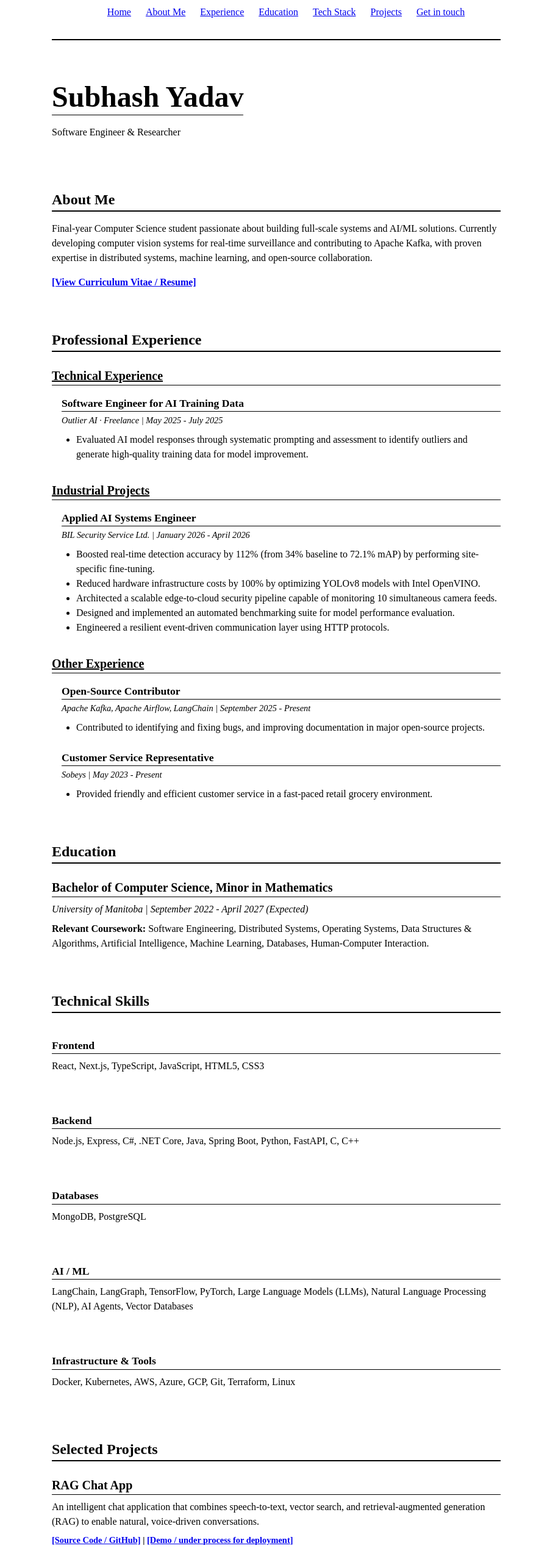
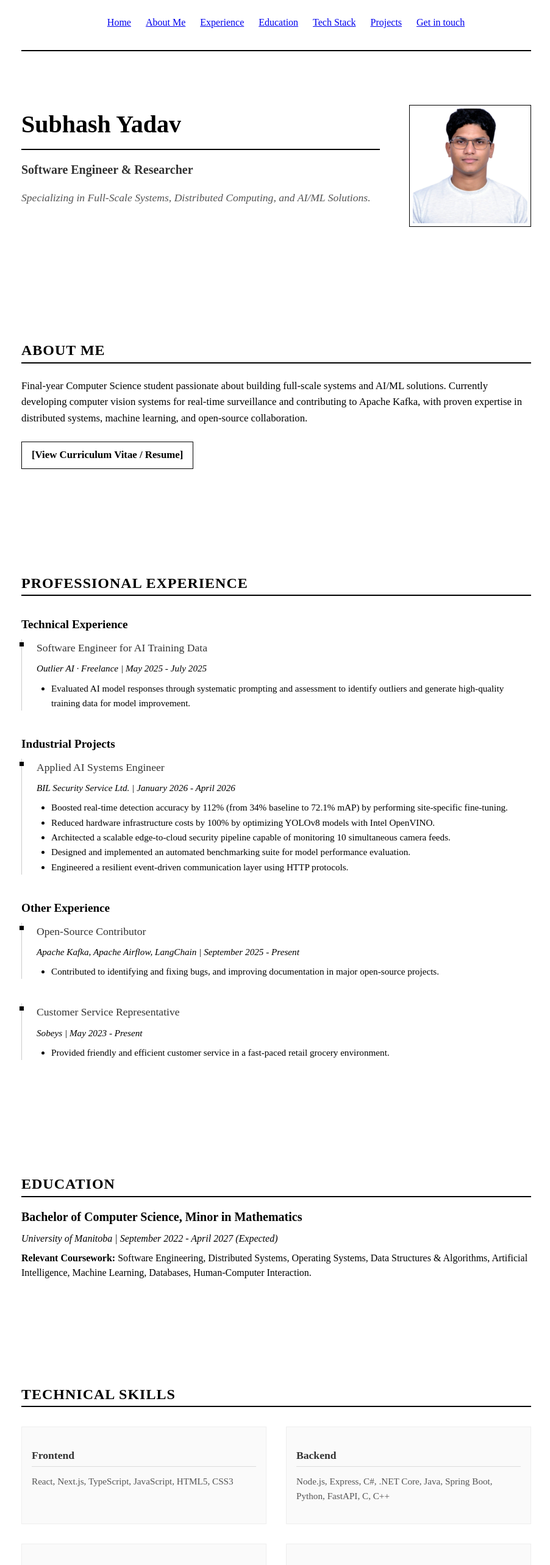
Before and after one commit to subhashyadavon/SubhashYadav, a React (Vite) app: page / in a window 1280 px wide. Shown: the part 40-2606 px from the top of the page at 61% size, without its empty margins (187-1089 px from the left). Built offline with nearby package versions, Linux system fonts and the light colour scheme.

Commit message:
style: structured academic refinement and profile picture integration

```diff
--- a/src/components/About/About.css
+++ b/src/components/About/About.css
@@ -6,16 +6,29 @@
     font-size: 1.5rem;
     font-weight: bold;
     border-bottom: 2px solid #000;
-    margin-bottom: 1rem;
+    margin-bottom: 1.5rem;
+    text-transform: uppercase;
+    letter-spacing: 1px;
 }
 
 .about p {
-    margin-bottom: 1rem;
-    font-size: 1rem;
-    line-height: 1.5;
+    margin-bottom: 1.5rem;
+    font-size: 1.05rem;
+    line-height: 1.6;
 }
 
 .about a {
     font-family: var(--font-main);
     font-weight: bold;
+    color: #000;
+    text-decoration: none;
+    border: 1px solid #000;
+    padding: 0.5rem 1rem;
+    display: inline-block;
+    transition: all 0.2s ease;
 }
+
+.about a:hover {
+    background: #000;
+    color: #fff;
+}
--- a/src/components/Contact/Contact.css
+++ b/src/components/Contact/Contact.css
@@ -6,59 +6,86 @@
     font-size: 1.5rem;
     font-weight: bold;
     border-bottom: 2px solid #000;
-    margin-bottom: 1rem;
+    margin-bottom: 2rem;
+    text-transform: uppercase;
+    letter-spacing: 1px;
 }
 
 .contact-details {
-    margin-bottom: 1.5rem;
+    margin-bottom: 2rem;
+    padding: 1.5rem;
+    background: #fafafa;
+    border: 1px solid #eee;
 }
 
 .contact-details p {
-    margin-bottom: 0.5rem;
+    margin-bottom: 0.75rem;
+    font-size: 1.05rem;
+}
+
+.contact-details p strong {
+    min-width: 100px;
+    display: inline-block;
 }
 
 .contact-form {
-    margin-top: 1.5rem;
-    max-width: 600px;
+    margin-top: 2rem;
+    max-width: 100%;
 }
 
 .form-group {
-    margin-bottom: 1rem;
+    margin-bottom: 1.5rem;
     display: flex;
     flex-direction: column;
 }
 
 .form-group label {
     font-weight: bold;
-    margin-bottom: 0.25rem;
+    margin-bottom: 0.5rem;
+    font-size: 0.95rem;
+    text-transform: uppercase;
+    letter-spacing: 0.5px;
 }
 
 .form-group input, .form-group textarea {
-    padding: 0.5rem;
-    border: 1px solid #000;
-    font-family: inherit;
+    padding: 0.75rem;
+    border: 1px solid #ccc;
+    font-family: var(--font-main);
     font-size: 1rem;
+    background: #fff;
+}
+
+.form-group input:focus, .form-group textarea:focus {
+    border-color: #000;
+    outline: none;
 }
 
 .contact button {
-    padding: 0.5rem 1rem;
+    padding: 0.75rem 2rem;
     background: #000;
     color: #fff;
-    border: none;
+    border: 1px solid #000;
     cursor: pointer;
     font-size: 1rem;
-    font-family: inherit;
+    font-family: var(--font-main);
+    font-weight: bold;
+    transition: all 0.2s ease;
 }
 
 .contact button:hover {
-    background: #333;
+    background: #fff;
+    color: #000;
 }
 
 .form-feedback {
-    margin-top: 1rem;
+    margin-top: 1.5rem;
     font-weight: bold;
+    color: #000;
+    border: 1px solid #000;
+    padding: 1rem;
+    display: inline-block;
 }
 
 .contact-title, .contact-left, .dialog-overlay, .contact-wrapper, .contact-section {
-    display: block; /* Removed glass card wrapper and flex grouping */
+    display: block;
 }
--- a/src/components/Education/Education.css
+++ b/src/components/Education/Education.css
@@ -24,8 +24,8 @@
     line-height: 1.5;
 }
 
-.education-line, .education-dot, .education-title {
+.education-line,
+.education-dot,
+.education-title {
     display: none !important;
 }
-
-}
--- a/src/components/Experience/Experience.css
+++ b/src/components/Experience/Experience.css
@@ -6,41 +6,64 @@
     font-size: 1.5rem;
     font-weight: bold;
     border-bottom: 2px solid #000;
-    margin-bottom: 1rem;
-}
-
-.experience-category {
     margin-bottom: 2rem;
-}
-
-.experience-category h3 {
-    font-size: 1.25rem;
-    font-weight: bold;
-    margin-bottom: 1rem;
-    text-decoration: underline;
+    text-transform: uppercase;
+    letter-spacing: 1px;
 }
 
 .experience-item {
-    margin-bottom: 1.5rem;
-    padding-left: 1rem;
+    margin-bottom: 2.5rem;
+    padding-left: 1.5rem;
+    border-left: 1px solid #ccc;
+    position: relative;
+}
+
+.experience-item::before {
+    content: '';
+    position: absolute;
+    left: -4px;
+    top: 5px;
+    width: 7px;
+    height: 7px;
+    background: #000;
+}
+
+.experience-header {
+    display: flex;
+    justify-content: space-between;
+    align-items: flex-start;
+    margin-bottom: 0.5rem;
+}
+
+.experience-item h3 {
+    font-size: 1.25rem;
+    font-weight: bold;
+    margin: 0;
+}
+
+.experience-date {
+    font-size: 0.9rem;
+    font-style: italic;
+    color: #555;
 }
 
 .experience-item h4 {
     font-size: 1.1rem;
-    margin: 0;
+    font-weight: normal;
+    margin: 0.25rem 0;
+    color: #333;
 }
 
 .experience-item p {
-    margin: 0.25rem 0 0.5rem 0;
-    font-size: 0.9rem;
+    margin: 0.5rem 0;
+    font-size: 0.95rem;
 }
 
 .experience-item ul {
     margin: 0.5rem 0 0 1.5rem;
+    font-size: 0.95rem;
 }
 
 .experience-tabs, .experience-line, .timeline-dot, .experience-logo {
     display: none !important;
 }
-
-}
--- a/src/components/Hero/Hero.css
+++ b/src/components/Hero/Hero.css
@@ -1,33 +1,38 @@
 .hero {
-    display: flex;
-    flex-direction: column;
-    align-items: flex-start;
-    gap: 1rem;
-    margin: 4rem 0;
-    padding: 0;
+    margin: 4rem 0 6rem 0;
 }
 
-.hero h1 {
-    font-size: 3rem;
+.hero-subtitle {
+    font-size: 1.25rem;
     font-weight: bold;
-    margin: 0;
-    line-height: 1.2;
+    margin-top: 1rem;
+    color: #333;
 }
 
-.hero h1 span {
-    color: #000;
+.hero-tagline {
+    font-size: 1.1rem;
+    font-style: italic;
+    color: #555;
+    max-width: 600px;
+    margin-top: 0.5rem;
 }
 
-.hero-action {
-    display: none;
+.profile-img {
+    width: 200px;
+    height: 200px;
+    object-fit: cover;
+    border: 1px solid #000;
+    padding: 5px;
+    background: #fff;
 }
 
-.hero-intro, .loading-bar, .scroll-chevrons, .availability-badge {
+.hero h1 span, .hero-action, .hero-intro, .loading-bar, .scroll-chevrons, .availability-badge {
     display: none !important;
 }
 
-@media (max-width: 600px) {
-    .hero h1 {
-        font-size: 2rem;
+@media (max-width: 768px) {
+    .profile-img {
+        width: 150px;
+        height: 150px;
     }
 }
--- a/src/components/Hero/Hero.jsx
+++ b/src/components/Hero/Hero.jsx
@@ -1,11 +1,20 @@
 import React from 'react'
 import './Hero.css'
+import profile_img from '../../assets/subhash.jpeg'
 
 const Hero = () => {
     return (
         <section id='home' className='hero'>
-            <h1>Subhash Yadav</h1>
-            <p>Software Engineer & Researcher</p>
+            <div className="two-column">
+                <div className="left">
+                    <h1>Subhash Yadav</h1>
+                    <p className="hero-subtitle">Software Engineer & Researcher</p>
+                    <p className="hero-tagline">Specializing in Full-Scale Systems, Distributed Computing, and AI/ML Solutions.</p>
+                </div>
+                <div className="right">
+                    <img src={profile_img} alt="Subhash Yadav" className="profile-img" />
+                </div>
+            </div>
         </section>
     )
 }
--- a/src/components/MyWork/MyWork.css
+++ b/src/components/MyWork/MyWork.css
@@ -6,30 +6,53 @@
     font-size: 1.5rem;
     font-weight: bold;
     border-bottom: 2px solid #000;
-    margin-bottom: 1rem;
+    margin-bottom: 2rem;
+    text-transform: uppercase;
+    letter-spacing: 1px;
+}
+
+.mywork-container {
+    display: grid;
+    grid-template-columns: repeat(auto-fill, minmax(400px, 1fr));
+    gap: 3rem;
 }
 
 .project-item {
-    margin-bottom: 2rem;
+    margin-bottom: 0;
+    padding: 1.5rem;
+    border: 1px solid #ddd;
+    background: #fdfdfd;
 }
 
 .project-item h3 {
     font-size: 1.25rem;
     font-weight: bold;
-    margin-bottom: 0.5rem;
+    margin-bottom: 1rem;
+    border-bottom: 1px solid #eee;
+    padding-bottom: 0.5rem;
 }
 
 .project-item p {
-    margin-bottom: 0.5rem;
-    line-height: 1.5;
+    margin-bottom: 1rem;
+    line-height: 1.6;
+    font-size: 0.95rem;
 }
 
 .project-links {
     font-family: var(--font-main);
     font-weight: bold;
-    font-size: 0.9rem;
+    font-size: 0.85rem;
+    margin-top: 1rem;
+    border-top: 1px solid #eee;
+    padding-top: 0.75rem;
 }
 
 .mywork-title, .project-image-container, .project-overlay, .mywork-wrapper {
-    display: block; /* Removed glass card wrapper */
+    display: block;
 }
+
+@media (max-width: 480px) {
+    .mywork-container {
+        grid-template-columns: 1fr;
+    }
+}
--- a/src/components/TechStack/TechStack.css
+++ b/src/components/TechStack/TechStack.css
@@ -6,24 +6,36 @@
     font-size: 1.5rem;
     font-weight: bold;
     border-bottom: 2px solid #000;
-    margin-bottom: 1rem;
+    margin-bottom: 2rem;
+    text-transform: uppercase;
+    letter-spacing: 1px;
 }
 
 .skills-container {
-    display: flex;
-    flex-direction: column;
-    gap: 1.5rem;
+    display: grid;
+    grid-template-columns: repeat(auto-fill, minmax(280px, 1fr));
+    gap: 2rem;
+}
+
+.skill-category {
+    padding: 1rem;
+    border: 1px solid #eee;
+    background: #fafafa;
 }
 
 .skill-category h3 {
     font-size: 1.1rem;
     font-weight: bold;
-    margin-bottom: 0.5rem;
+    margin-bottom: 0.75rem;
+    color: #333;
+    border-bottom: 1px solid #ddd;
+    padding-bottom: 0.25rem;
 }
 
 .skill-category p {
-    font-size: 1rem;
-    line-height: 1.5;
+    font-size: 0.95rem;
+    line-height: 1.6;
+    color: #555;
 }
 
 .skill-badges, .techstack-title {
--- a/src/index.css
+++ b/src/index.css
@@ -3,6 +3,8 @@
   --color-text: #000000;
   --color-link: #0000ee;
   --color-link-visited: #551a8b;
+  --color-border: #dddddd;
+  --color-section-bg: #fcfcfc;
   --font-main: "Times New Roman", Times, serif;
 }
 
@@ -16,16 +18,32 @@ body {
   background: var(--color-bg);
   color: var(--color-text);
   font-family: var(--font-main);
-  line-height: 1.5;
-  padding: 2rem;
-  max-width: 800px;
+  line-height: 1.6;
+  padding: 3rem 2rem;
+  max-width: 900px;
   margin: 0 auto;
 }
 
-h1, h2, h3, h4 {
-  margin-top: 1.5rem;
+h1 {
+  font-size: 2.5rem;
   margin-bottom: 0.5rem;
-  border-bottom: 1px solid #000;
+  border-bottom: 2px solid #000;
+  padding-bottom: 0.5rem;
+}
+
+h2 {
+  font-size: 1.5rem;
+  margin-top: 2rem;
+  margin-bottom: 1rem;
+  border-bottom: 1.5px solid #000;
+  text-transform: uppercase;
+  letter-spacing: 1px;
+}
+
+h3 {
+  font-size: 1.2rem;
+  margin-top: 1rem;
+  margin-bottom: 0.5rem;
 }
 
 p {
@@ -47,34 +65,33 @@ a:visited {
 }
 
 section {
-  margin-bottom: 3rem;
+  margin-bottom: 3.5rem;
+  padding: 1.5rem 0;
 }
 
-/* Hide scrollbar customization */
-::-webkit-scrollbar {
-  width: initial;
+/* Structure utilities */
+.two-column {
+  display: flex;
+  gap: 3rem;
+  align-items: flex-start;
 }
 
-::-webkit-scrollbar-track {
-  background: initial;
+.two-column .left {
+  flex: 3;
 }
 
-::-webkit-scrollbar-thumb {
-  background: initial;
+.two-column .right {
+  flex: 1;
 }
 
-/* Remove glassmorphism */
-.glass-card {
-  background: none;
-  border: none;
-  backdrop-filter: none;
-  -webkit-backdrop-filter: none;
-  border-radius: 0;
-  padding: 0;
-  box-shadow: none;
-  transition: none;
+@media (max-width: 768px) {
+  .two-column {
+    flex-direction: column;
+    gap: 1.5rem;
+  }
 }
 
-.glass-card::before, .glass-card:hover::before, .glass-card:hover {
-  display: none;
+/* Remove glassmorphism relics */
+.glass-card {
+  display: contents;
 }
```
Also changed, not shown: src/assets/profile_img.png (deleted), src/assets/subhash.jpeg (added).
